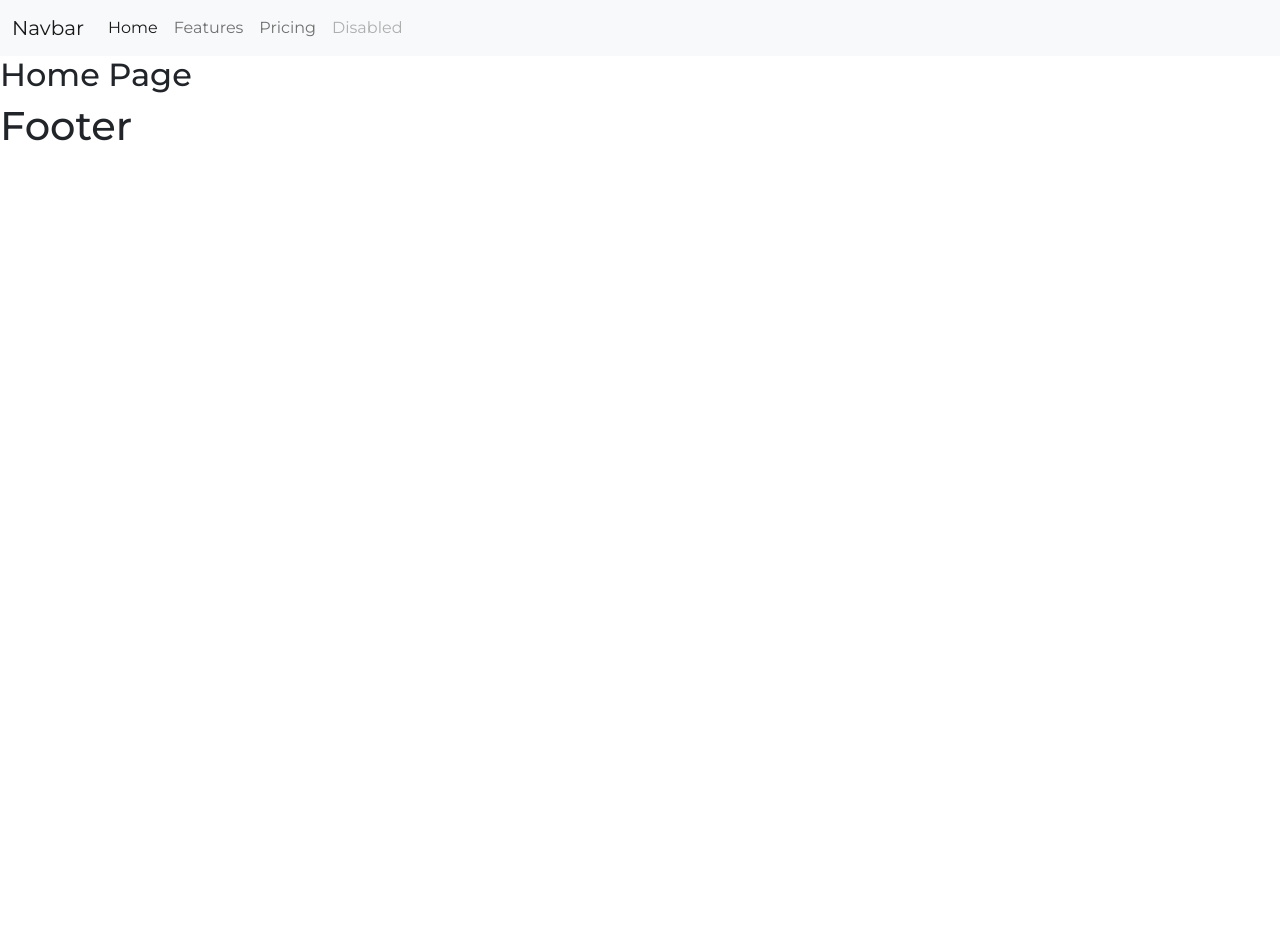
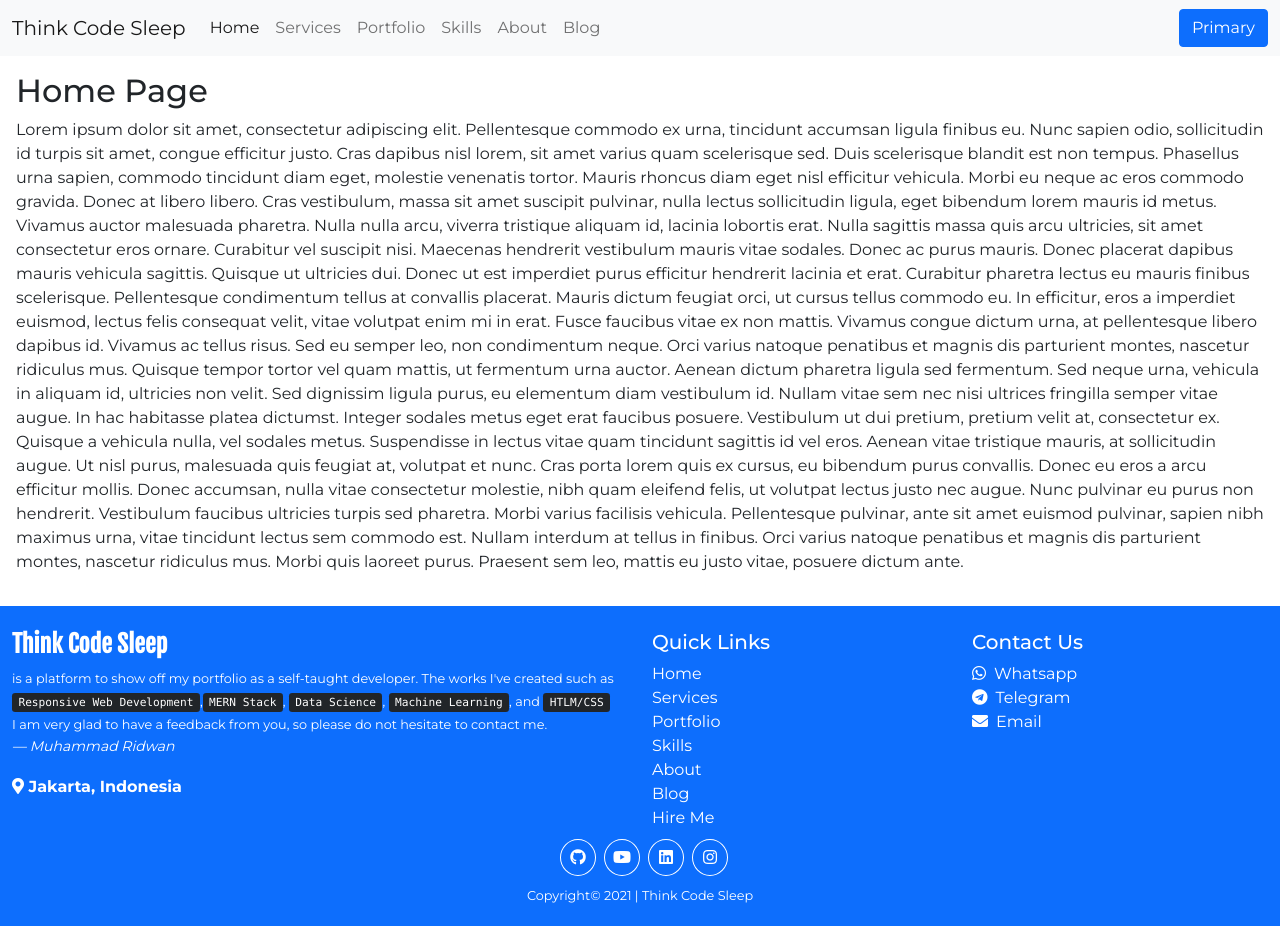
Before and after one commit to emaranalytics/tcs, a React (Create React App) app: page / in a window 1280 px wide. Before the commit the page ends 800 px from the top, so only its background shows below. Built offline with nearby package versions, Linux system fonts and the light colour scheme.

Commit message:
footer responsive

```diff
--- a/public/index.html
+++ b/public/index.html
@@ -15,10 +15,14 @@
       user's mobile device or desktop. See https://developers.google.com/web/fundamentals/web-app-manifest/
     -->
     <link rel="manifest" href="%PUBLIC_URL%/manifest.json" />
+    <!-- Bootstrap CSS -->
     <link href="https://cdn.jsdelivr.net/npm/bootstrap@5.0.1/dist/css/bootstrap.min.css" rel="stylesheet" integrity="sha384-+0n0xVW2eSR5OomGNYDnhzAbDsOXxcvSN1TPprVMTNDbiYZCxYbOOl7+AMvyTG2x" crossorigin="anonymous">
-
+    <!-- Google Fonts -->
     <link rel="preconnect" href="https://fonts.gstatic.com">
     <link href="https://fonts.googleapis.com/css2?family=Montserrat:wght@400;500;700;900&display=swap" rel="stylesheet">
+
+    <!-- Font Awesome -->
+    <link rel="stylesheet" href="https://use.fontawesome.com/releases/v5.2.0/css/all.css" integrity="sha384-hWVjflwFxL6sNzntih27bfxkr27PmbbK/iSvJ+a4+0owXq79v+lsFkW54bOGbiDQ" crossorigin="anonymous">
     <!--
       Notice the use of %PUBLIC_URL% in the tags above.
       It will be replaced with the URL of the `public` folder during the build.
@@ -43,7 +47,7 @@
       To begin the development, run `npm start` or `yarn start`.
       To create a production bundle, use `npm run build` or `yarn build`.
     -->
-
+    <!-- Bootstrap script -->
     <script src="https://cdn.jsdelivr.net/npm/@popperjs/core@2.9.2/dist/umd/popper.min.js" integrity="sha384-IQsoLXl5PILFhosVNubq5LC7Qb9DXgDA9i+tQ8Zj3iwWAwPtgFTxbJ8NT4GN1R8p" crossorigin="anonymous"></script>
     <script src="https://cdn.jsdelivr.net/npm/bootstrap@5.0.1/dist/js/bootstrap.min.js" integrity="sha384-Atwg2Pkwv9vp0ygtn1JAojH0nYbwNJLPhwyoVbhoPwBhjQPR5VtM2+xf0Uwh9KtT" crossorigin="anonymous"></script>
 
--- /dev/null
+++ b/src/components/Footer.css
@@ -0,0 +1,111 @@
+@import url('https://fonts.googleapis.com/css2?family=Fjalla+One&display=swap');
+
+footer {
+    color: white;
+    line-height: 1.5;
+
+}
+
+footer .footer-up {
+    padding-top: 20px;
+}
+
+.footer-up .typography {
+    font-family: 'Fjalla One', sans-serif;
+    font-weight: 800;
+}
+.footer-up p{
+    font-size: 0.8rem;
+    font-weight: 400;
+    line-height: 1.8;
+}
+
+.footer-up .location{
+    font-size: 1rem;
+    font-weight: bold;
+}
+
+.footer-up ul {
+    list-style: none;
+    padding: 0;
+}
+
+/* .footer-up ul li {
+    padding-left: 8px;
+} */
+
+.footer-up ul li a {
+    color: white;
+    text-decoration: none;
+
+}
+
+.footer-up ul li i {
+    padding-right: 8px;
+}
+
+.social_footer_ul {
+  display: flex;
+  list-style-type: none;
+  justify-content: center;
+}
+.social_footer_ul li {
+  padding-left: 8px;
+}
+.social_footer_ul li a {
+  color: #ffffff;
+  border: 1.5px solid #ffffff;
+  padding: 8px;
+  border-radius: 50%;
+}
+.social_footer_ul li i {
+  width: 18px;
+  height: 18px;
+  text-align: center;
+}
+
+.footer-1 p {
+  text-align: center;
+  font-size: .8rem;
+}
+
+footer ul li a:hover {
+    color: gray;
+    transform: scale(1.5)
+}
+
+@media screen and (max-width: 576px) {
+    .footer-up ul.responsive-link,  .footer-up ul.responsive-contact{
+      display: flex;
+    }
+    .footer-up ul.responsive-link li,  .footer-up ul.responsive-contact li{
+        padding-left: 8px;
+      }
+      .footer-up ul.responsive-link li a,  .footer-up ul.responsive-contact li a{
+        font-size: .75rem;
+      }
+
+      .footer-up .quick-link, .footer-up .contact-link, .footer-up .contact-link ul{
+          text-align: center;
+          justify-content: center;
+      }
+
+      .footer-up .contact-link ul a i {
+          text-align: center;
+      }
+
+      .social_footer_ul li i {
+        width: 15px;
+        height: 15px;
+      }
+
+      .social_footer_ul li a {
+        color: #ffffff;
+        border: none;
+        padding: 5px;
+      }
+
+      .footer-1 p {
+        font-size: .6rem;
+      }
+  }
--- a/src/components/Footer.js
+++ b/src/components/Footer.js
@@ -1,11 +1,87 @@
-import React from 'react'
+import React from "react";
+
+import "./Footer.css";
 
 const Footer = () => {
-    return (
-        <div>
-            <h1>Footer</h1>
+  return (
+    <footer>
+      <div class="container-fluid bg-primary py-1">
+        {/* row 1 */}
+        <div class="row footer-up">
+          {/* col 1 */}
+          <div class="col-sm-6">
+            <h4 class="typography">Think Code Sleep</h4>
+
+            <p>
+                is a platform to show off my portfolio as a self-taught developer.
+                The works I've created such as <br></br> <kbd>Responsive Web Development</kbd>,
+                <kbd>MERN Stack</kbd>, <kbd>Data Science</kbd>, <kbd>Machine Learning</kbd>,
+                and <kbd>HTLM/CSS</kbd>
+                <br></br>
+                I am very glad to have a feedback from you, so please do not hesitate to contact me.
+            </p>
+            <footer
+              class="blockquote-footer"
+              style={{ color: "white", fontStyle: "italic" }}
+            >
+              Muhammad Ridwan
+            </footer>
+            <p class="location"><i class="fas fa-map-marker-alt"></i> Jakarta, Indonesia</p>
+          </div>
+
+          {/* col 2 */}
+          <div class="col-sm-3 quick-link">
+            <h5>Quick Links</h5>
+            <ul class="responsive-link">
+                <li><a href="http://webenlance.com">Home</a></li>
+                <li><a href="http://webenlance.com">Services</a></li>
+                <li><a href="http://webenlance.com">Portfolio</a></li>
+                <li><a href="http://webenlance.com">Skills</a></li>
+                <li><a href="http://webenlance.com">About</a></li>
+                <li><a href="http://webenlance.com">Blog</a></li>
+                <li><a href="http://webenlance.com">Hire Me</a></li>
+            </ul>
+          </div>
+
+          {/* col 3 */}
+          <div class="col-sm-3 contact-link">
+            <h5>Contact Us</h5>
+            <ul class="responsive-contact">
+                <li><a href="http://webenlance.com"><i class="fab fa-whatsapp"></i>Whatsapp</a></li>
+                <li><a href="http://webenlance.com"><i class="fab fa-telegram"></i>Telegram</a></li>
+                <li><a href="http://webenlance.com"><i class="fas fa-envelope"></i>Email</a></li>
+            </ul>
+          </div>
         </div>
-    )
-}
+        {/* row 2 */}
+        <div class="row footer-1">
+          <ul class="social_footer_ul">
+            <li>
+              <a href="http://webenlance.com">
+                <i class="fab fa-github"></i>
+              </a>
+            </li>
+            <li>
+              <a href="http://webenlance.com">
+                <i class="fab fa-youtube"></i>
+              </a>
+            </li>
+            <li>
+              <a href="http://webenlance.com">
+                <i class="fab fa-linkedin"></i>
+              </a>
+            </li>
+            <li>
+              <a href="http://webenlance.com">
+                <i class="fab fa-instagram"></i>
+              </a>
+            </li>
+          </ul>
+          <p>Copyright&copy; 2021 | Think Code Sleep</p>
+        </div>
+      </div>
+    </footer>
+  );
+};
 
-export default Footer
+export default Footer;
--- a/src/components/Navbar.js
+++ b/src/components/Navbar.js
@@ -4,17 +4,23 @@ const Navbar = () => {
     return (
            <nav class="navbar navbar-expand-lg navbar-light bg-light">
                 <div class="container-fluid">
-                    <a class="navbar-brand" href="#home">Navbar</a>
+                    <a class="navbar-brand" href="#home">Think Code Sleep</a>
                     <button class="navbar-toggler" type="button" data-bs-toggle="collapse" data-bs-target="#navbarNavAltMarkup" aria-controls="navbarNavAltMarkup" aria-expanded="false" aria-label="Toggle navigation">
                     <span class="navbar-toggler-icon"></span>
                     </button>
                     <div class="collapse navbar-collapse" id="navbarNavAltMarkup">
-                    <div class="navbar-nav">
-                        <a class="nav-link active" aria-current="page" href="#home">Home</a>
-                        <a class="nav-link" href="#home">Features</a>
-                        <a class="nav-link" href="#home">Pricing</a>
-                        <a class="nav-link disabled" href="#home" tabindex="-1" aria-disabled="true">Disabled</a>
-                    </div>
+                        <div class="navbar-nav">
+                            <a class="nav-link active" href="#home">Home</a>
+                            <a class="nav-link" href="#home">Services</a>
+                            <a class="nav-link" href="#home">Portfolio</a>
+                            <a class="nav-link" href="#home">Skills</a>
+                            <a class="nav-link" href="#home">About</a>
+                            <a class="nav-link" href="#home">Blog</a>
+                        </div>
+                        <div class="navbar-nav ms-auto">
+                            <button type="button" class="btn btn-primary">Primary</button>
+
+                        </div>
                     </div>
                 </div>
             </nav>
--- a/src/index.css
+++ b/src/index.css
@@ -2,4 +2,5 @@ body {
   margin: 0;
   padding: 0;
   font-family: 'Montserrat', sans-serif;
+  font-size: 16px;
 }
--- a/src/pages/Home.js
+++ b/src/pages/Home.js
@@ -1,13 +1,61 @@
-import Layout from '../ui/Layout'
+import Layout from "../ui/Layout";
 
-import React from 'react'
+import React from "react";
 
 const Home = () => {
-    return (
-        <Layout>
-            <h2>Home Page</h2>
-        </Layout>
-    )
-}
+  return (
+    <Layout>
+      <div class="p-3">
+        <h2>Home Page</h2>
+        <p>
+          Lorem ipsum dolor sit amet, consectetur adipiscing elit. Pellentesque
+          commodo ex urna, tincidunt accumsan ligula finibus eu. Nunc sapien
+          odio, sollicitudin id turpis sit amet, congue efficitur justo. Cras
+          dapibus nisl lorem, sit amet varius quam scelerisque sed. Duis
+          scelerisque blandit est non tempus. Phasellus urna sapien, commodo
+          tincidunt diam eget, molestie venenatis tortor. Mauris rhoncus diam
+          eget nisl efficitur vehicula. Morbi eu neque ac eros commodo gravida.
+          Donec at libero libero. Cras vestibulum, massa sit amet suscipit
+          pulvinar, nulla lectus sollicitudin ligula, eget bibendum lorem mauris
+          id metus. Vivamus auctor malesuada pharetra. Nulla nulla arcu, viverra
+          tristique aliquam id, lacinia lobortis erat. Nulla sagittis massa quis
+          arcu ultricies, sit amet consectetur eros ornare. Curabitur vel
+          suscipit nisi. Maecenas hendrerit vestibulum mauris vitae sodales.
+          Donec ac purus mauris. Donec placerat dapibus mauris vehicula
+          sagittis. Quisque ut ultricies dui. Donec ut est imperdiet purus
+          efficitur hendrerit lacinia et erat. Curabitur pharetra lectus eu
+          mauris finibus scelerisque. Pellentesque condimentum tellus at
+          convallis placerat. Mauris dictum feugiat orci, ut cursus tellus
+          commodo eu. In efficitur, eros a imperdiet euismod, lectus felis
+          consequat velit, vitae volutpat enim mi in erat. Fusce faucibus vitae
+          ex non mattis. Vivamus congue dictum urna, at pellentesque libero
+          dapibus id. Vivamus ac tellus risus. Sed eu semper leo, non
+          condimentum neque. Orci varius natoque penatibus et magnis dis
+          parturient montes, nascetur ridiculus mus. Quisque tempor tortor vel
+          quam mattis, ut fermentum urna auctor. Aenean dictum pharetra ligula
+          sed fermentum. Sed neque urna, vehicula in aliquam id, ultricies non
+          velit. Sed dignissim ligula purus, eu elementum diam vestibulum id.
+          Nullam vitae sem nec nisi ultrices fringilla semper vitae augue. In
+          hac habitasse platea dictumst. Integer sodales metus eget erat
+          faucibus posuere. Vestibulum ut dui pretium, pretium velit at,
+          consectetur ex. Quisque a vehicula nulla, vel sodales metus.
+          Suspendisse in lectus vitae quam tincidunt sagittis id vel eros.
+          Aenean vitae tristique mauris, at sollicitudin augue. Ut nisl purus,
+          malesuada quis feugiat at, volutpat et nunc. Cras porta lorem quis ex
+          cursus, eu bibendum purus convallis. Donec eu eros a arcu efficitur
+          mollis. Donec accumsan, nulla vitae consectetur molestie, nibh quam
+          eleifend felis, ut volutpat lectus justo nec augue. Nunc pulvinar eu
+          purus non hendrerit. Vestibulum faucibus ultricies turpis sed
+          pharetra. Morbi varius facilisis vehicula. Pellentesque pulvinar, ante
+          sit amet euismod pulvinar, sapien nibh maximus urna, vitae tincidunt
+          lectus sem commodo est. Nullam interdum at tellus in finibus. Orci
+          varius natoque penatibus et magnis dis parturient montes, nascetur
+          ridiculus mus. Morbi quis laoreet purus. Praesent sem leo, mattis eu
+          justo vitae, posuere dictum ante.
+        </p>
+      </div>
+    </Layout>
+  );
+};
 
-export default Home
+export default Home;
```
